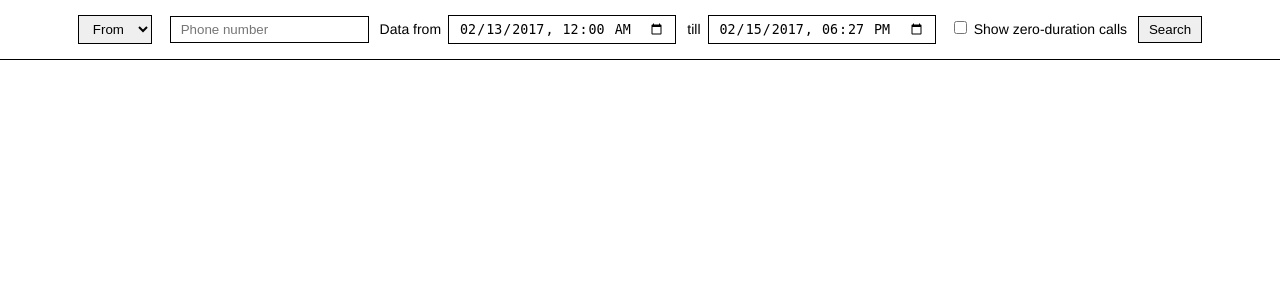
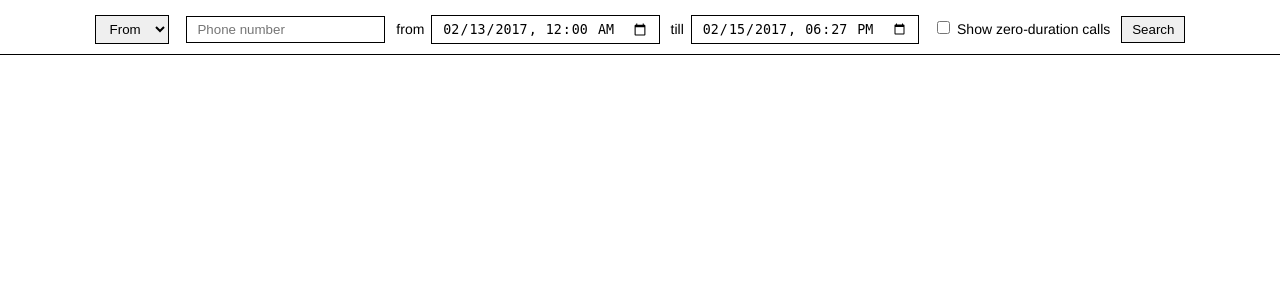
Before and after one commit to avezhlev/clap, a PHP site: page / in a window 1280 px wide. Shown: the top 300 px of the page. Run offline with PHP 8.4, Linux system fonts and the light colour scheme.

Commit message:
Minor layout changes

```diff
--- a/analyzer/css/styles.css
+++ b/analyzer/css/styles.css
@@ -14,7 +14,7 @@ div {width: 100%;}
 div.header {
 	position: fixed;
 	top: 0;
-	padding: 15px 0;
+	padding: 10px 0 10px;
 	z-index: 1;
 	background-color: white;
 	border-bottom: 1px groove black;
@@ -35,7 +35,7 @@ div.content {
 
 input, select, button {
 	padding: 5px 10px;
-	margin: 0 7px;
+	margin: 5px 7px 0;
 	border: 1px solid black;
 }
 
--- a/analyzer/index.html
+++ b/analyzer/index.html
@@ -14,7 +14,7 @@
 			<option value="both">Both</option>
 		</select>
 		<input type="text" id="number" placeholder="Phone number" />
-		<label>Data from<input type="datetime-local" id="begintime" /></label>
+		<label>from<input type="datetime-local" id="begintime" /></label>
 		<label>till<input type="datetime-local" id="endtime" /></label>
 		<label><input type="checkbox" id="zero" unchecked />Show zero-duration calls</label>
 		<button onclick="queryData()">Search</button>
```
